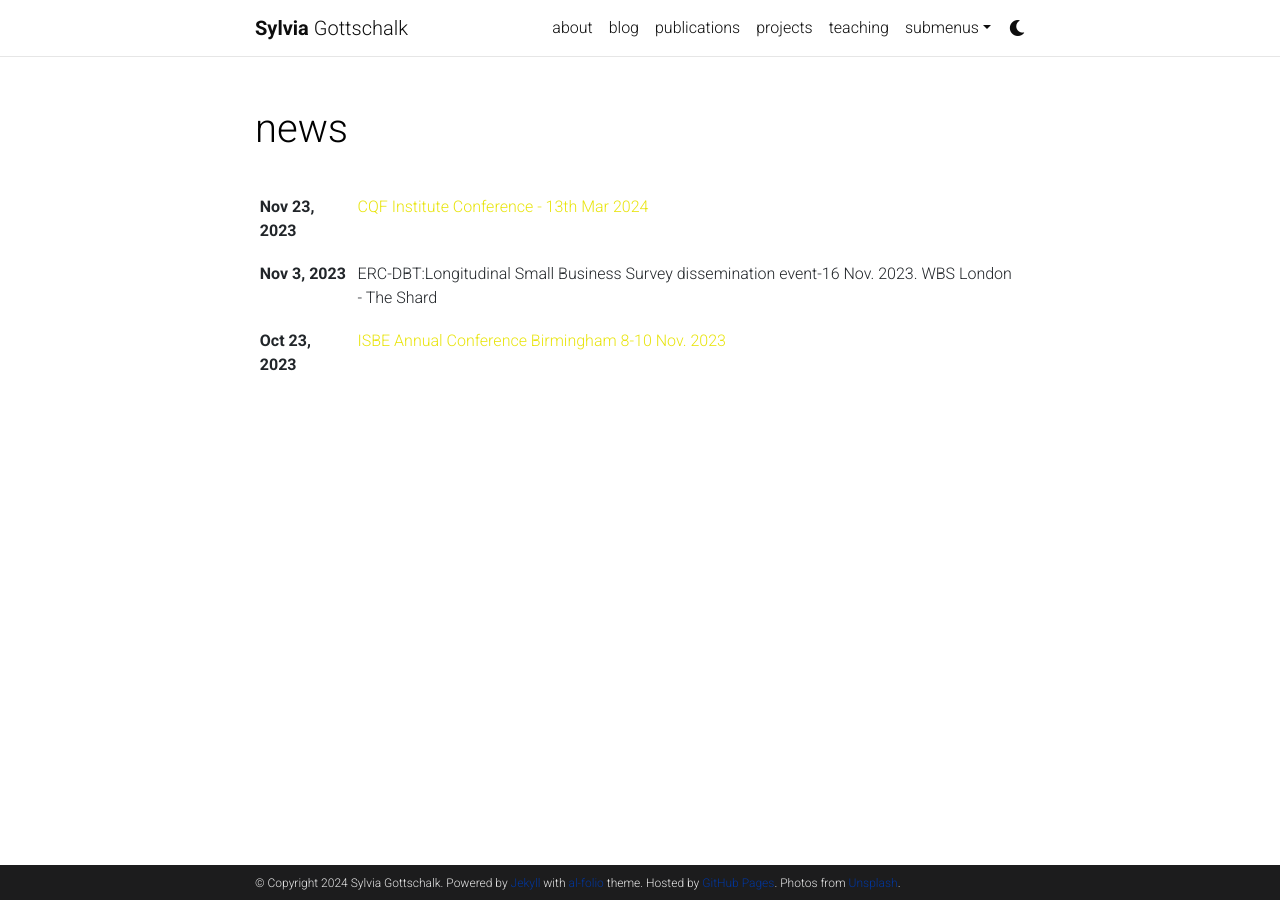
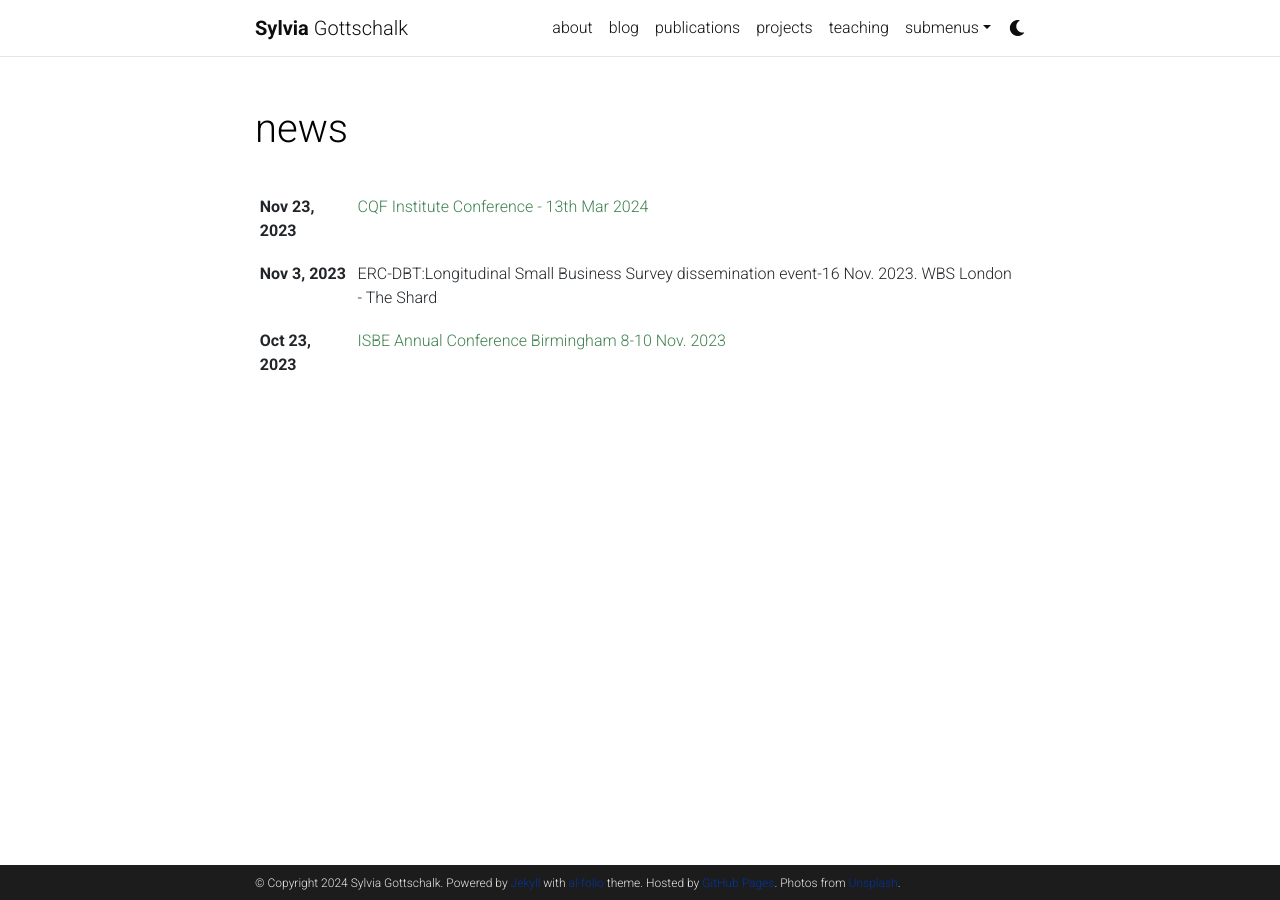
Before and after one commit to sdgottschalk/sgottschalk.io, a Jekyll site: the page built from news.html, in a window 1280 px wide. Built offline with Jekyll 4.4.1, drawn with Linux system fonts in a browser that asks for light colours; full-size pictures stand in for the smaller copies a plugin makes; comment, search, counter and statistics services are not loaded; a style sheet for code colours, icons or effects is not loaded.

Commit message:
Update _variables.scss

```diff
--- a/_sass/_variables.scss
+++ b/_sass/_variables.scss
@@ -17,7 +17,7 @@ $green-color-lime:    #B7D12A !default;
 $green-color-dark:    #009f06 !default;
 $green-color-light:   #ddffdd !default;
 $green-color-bright:  #11D68B !default;
-$purple-color:        #e8e40c !default;
+$purple-color:        #3e804e !default;
 $light-purple-color:  lighten($purple-color, 25%);
 $pink-color:          #f92080 !default;
 $pink-color-light:    #ffdddd !default;
```
